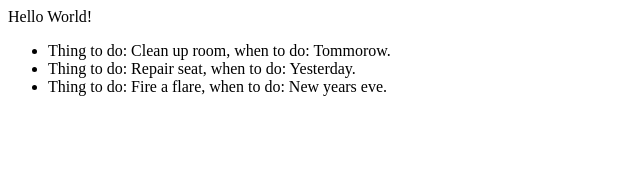
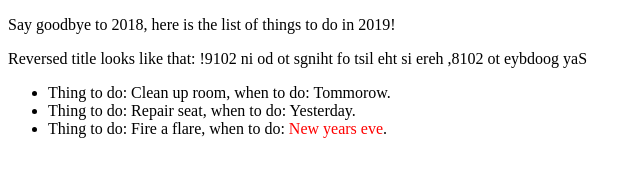
Before and after one commit to JaroslawMejer/vue-first-steps, a plain HTML site: page index.html in a window 1280 px wide. Shown: the whole page, without its empty margins (0-642 px from the left). Drawn offline with nearby package versions, Linux system fonts and the light colour scheme.

Commit message:
Finished at Computed Properties

```diff
--- a/index.html
+++ b/index.html
@@ -8,9 +8,10 @@
 <body>
 
     <div id="app">
-        <span v-bind:title="hoverText" v-if="seen">{{ message }}</span>
+        <p v-on:click="alertInfo()" v-bind:title="hoverText" v-if="seen">{{ message }}</p>
+        <p>Reversed title looks like that: {{reversedMessage}}</p>
         <ul>
-            <todoitem v-for="item in todosList" v-bind:todo="item" v-bind:key="item.id"></todoitem>
+            <todoitem  v-for="item in todosList" v-bind:todo="item" v-bind:key="item.id"></todoitem>
         </ul>
     </div>
 
@@ -18,23 +19,37 @@
 
 
     <script>
+
+        // New component for todo item
         Vue.component('todoitem', {
             props: ['todo'],
-            template: '<li>Thing to do: {{todo.text}}, when to do: {{todo.when}}.</li>'
+            template: '<li>Thing to do: {{todo.text}}, when to do: <span v-html="todo.when"></span>.</li>'
         });
         var app = new Vue({
             el: '#app',
             data: {
-                message: 'Hello World!',
+                message: 'Say goodbye to 2018, here is the list of things to do in 2019!',
                 hoverText: 'Actual time: ' + new Date().toLocaleString(),
                 seen: true,
                 todosList: [
                     { id: 0, text: 'Clean up room', when: 'Tommorow'},
                     { id: 1, text: 'Repair seat', when: 'Yesterday'},
-                    { id: 2, text: 'Fire a flare', when: 'New years eve'}
+                    { id: 2, text: 'Fire a flare', when: '<span style="color: red;">New years eve</span>'}
                 ]
+            },
+            created: function(){
+                console.log('Message is: ' + this.message);
+            },
+            computed: {
+                reversedMessage: function(){
+                    return this.message.split('').reverse().join('');
+                }
             }
         });
+
+        function alertInfo() {
+            alert('2019 incoming');
+        }
     </script>
 
 </body>
```
Also changed, not shown: 1 other file.
